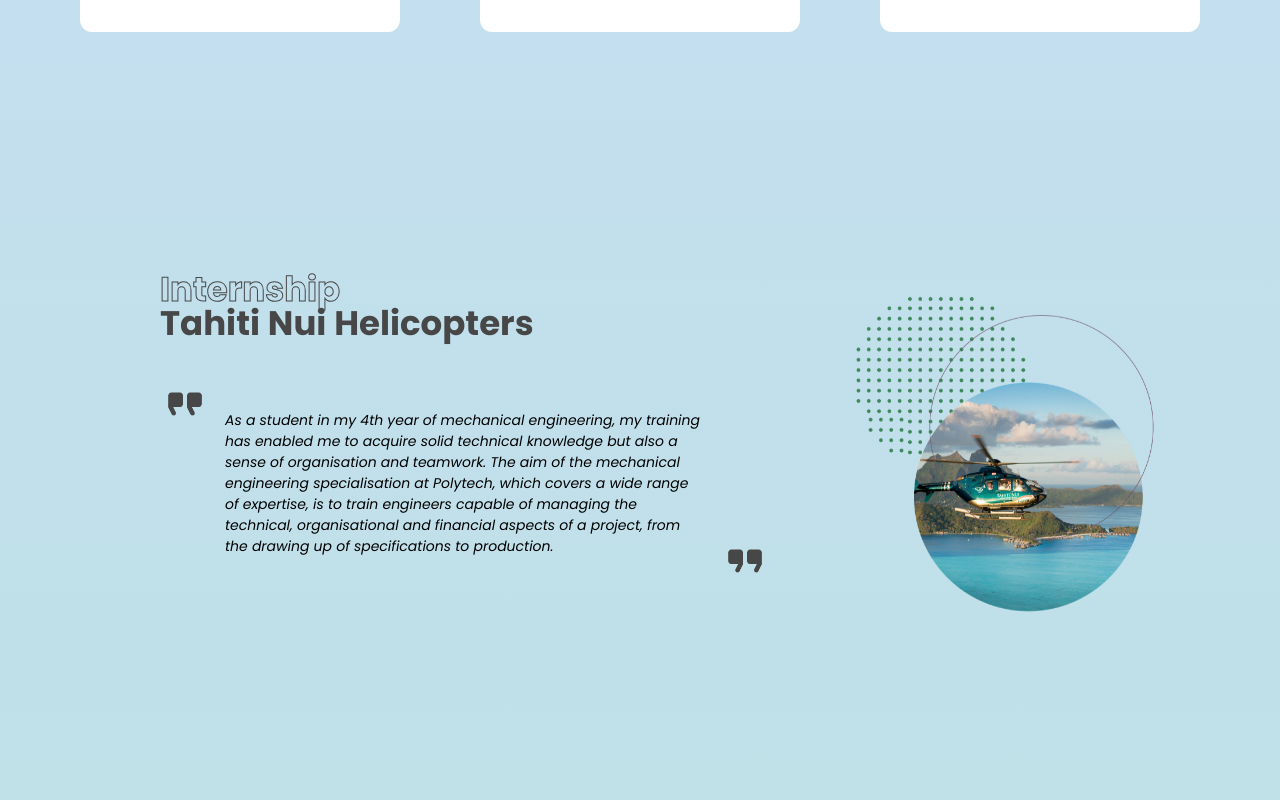
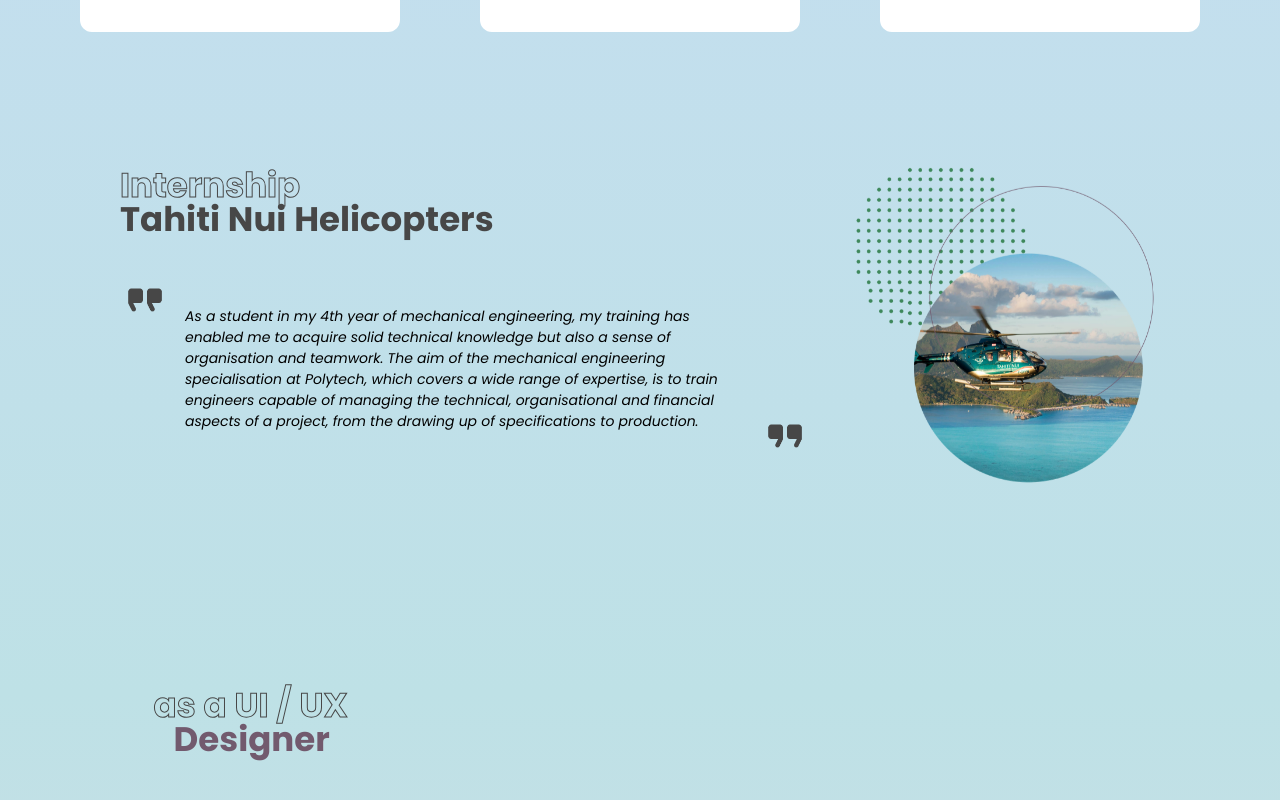
Before and after one commit to elodieEau/elodieEau.github.io, a React (Create React App) app: page / in a window 1280 px wide. Shown: the part 1480-2280 px from the top of the page. Built offline with nearby package versions, Linux system fonts and the light colour scheme.

Commit message:
Form responsive

```diff
--- a/src/sections/Designer.js
+++ b/src/sections/Designer.js
@@ -58,10 +58,11 @@
         />
 
         <CarousselBox
-            image={[appGym]}
-            text={["Application for a lifeguard who wants to give private lessons. You will be able to book for your children, see the calendar of upcoming lessons and pay directly through the application. All you have to do is come and enjoy!"]}
-            top={["Website / Applications"]}
-            bot={["Lucaquagym"]}
+            image={[appGym, appArpege]}
+            text={["Application for a lifeguard who wants to give private lessons. You will be able to book for your children, see the calendar of upcoming lessons and pay directly through the application. All you have to do is come and enjoy!",
+                "L'arpège is a restaurant app that displays all the information about the place. Make a reservation at L'arpège. Read the menu and see the itinerary. You will find all your favourite dishes from the restaurant's menu, so you can be ready when you arrive."]}
+            top={["Websites / Applications", "Website / Applications"]}
+            bot={["Lucaquagym", "L'Argpège"]}
             invert />
 
     </div >
--- a/src/styles/Components.css
+++ b/src/styles/Components.css
@@ -77,8 +77,8 @@
 
 .caroussel{
     display: flex;
-    height: 450px;
-    margin-top: 25vh;
+    height: 400px;
+    margin-top: 12vh;
 }
 
 .bigArrowBox{
@@ -107,7 +107,7 @@
     flex: 5;
     display: flex;
     flex-direction: column;
-    margin: 0 60px;
+    margin: 0 20px;
 }
 
 .topBox{
@@ -119,14 +119,14 @@
 }
 
 .rightBox{
-    flex: 2;
+    flex: 1;
     display: flex;
     justify-content: center;
     align-items: center;
 }
 
 .rightImage{
-    max-height: 350px;
+    max-width: 350px;
 }
 
 @media screen and (max-width: 991px) {
--- a/src/styles/Contact.css
+++ b/src/styles/Contact.css
@@ -1,5 +1,5 @@
 .contactPage{
-    margin-top: 10vh;
+    margin-top: 5vh;
     display: flex;
 }
 
@@ -32,6 +32,7 @@
     font-family: PoppinsRegular;
     padding: 0 10px;
     border-radius: 5px;
+    font-size: 14px;
 }
 
 textarea{
@@ -123,6 +124,10 @@
     .infoBox{
         margin-bottom: 3vh;
     }
+    .btn{
+        padding: 22px 80px;
+        font-size: 18px;
+    }
 }
 
  @media screen and (max-width: 580px) {
@@ -132,4 +137,8 @@
     .doubleInput{
         flex-direction: column;
     }
+    .btn{
+        font-size: 18px;
+        padding: 20px 80px;
+    }
  }
```
